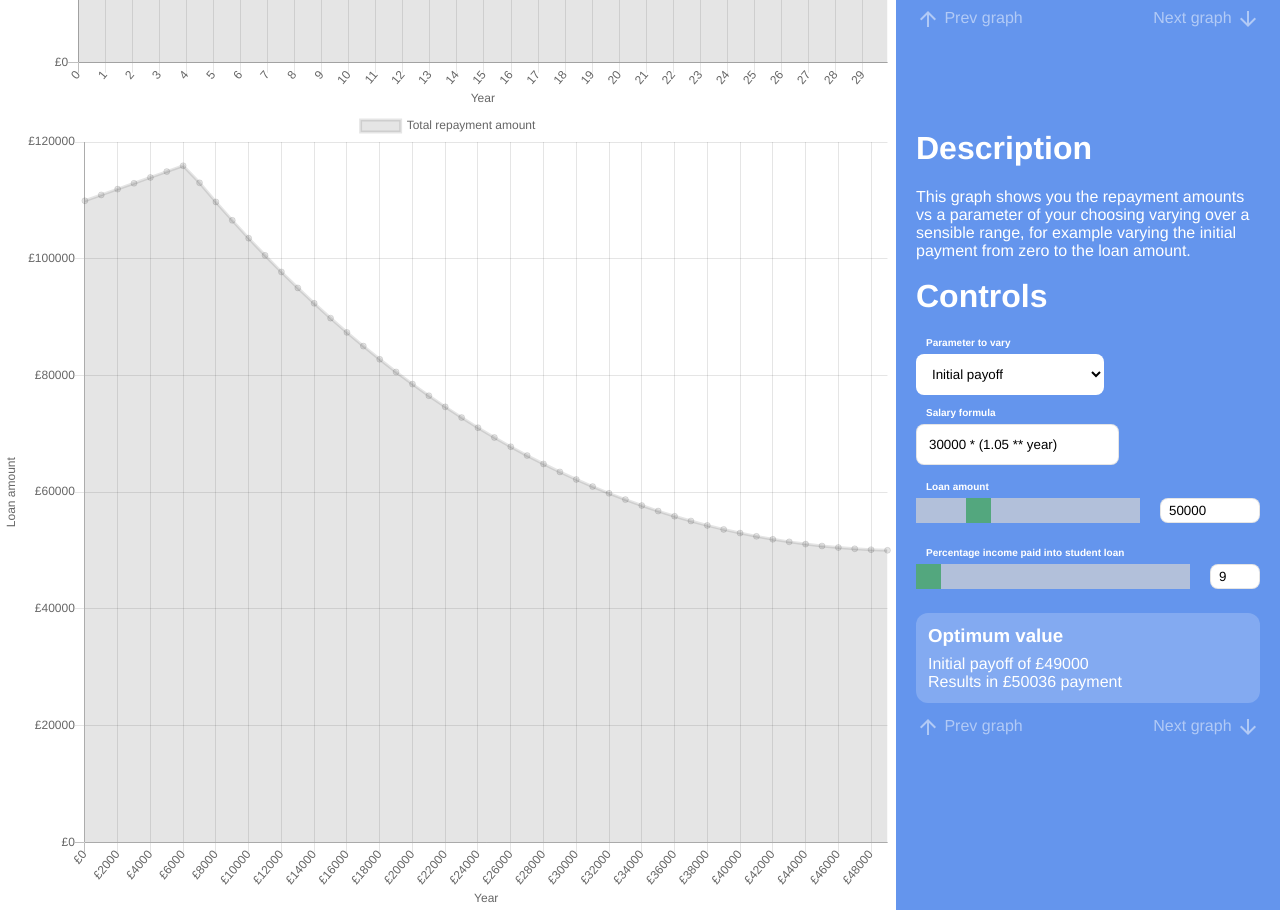
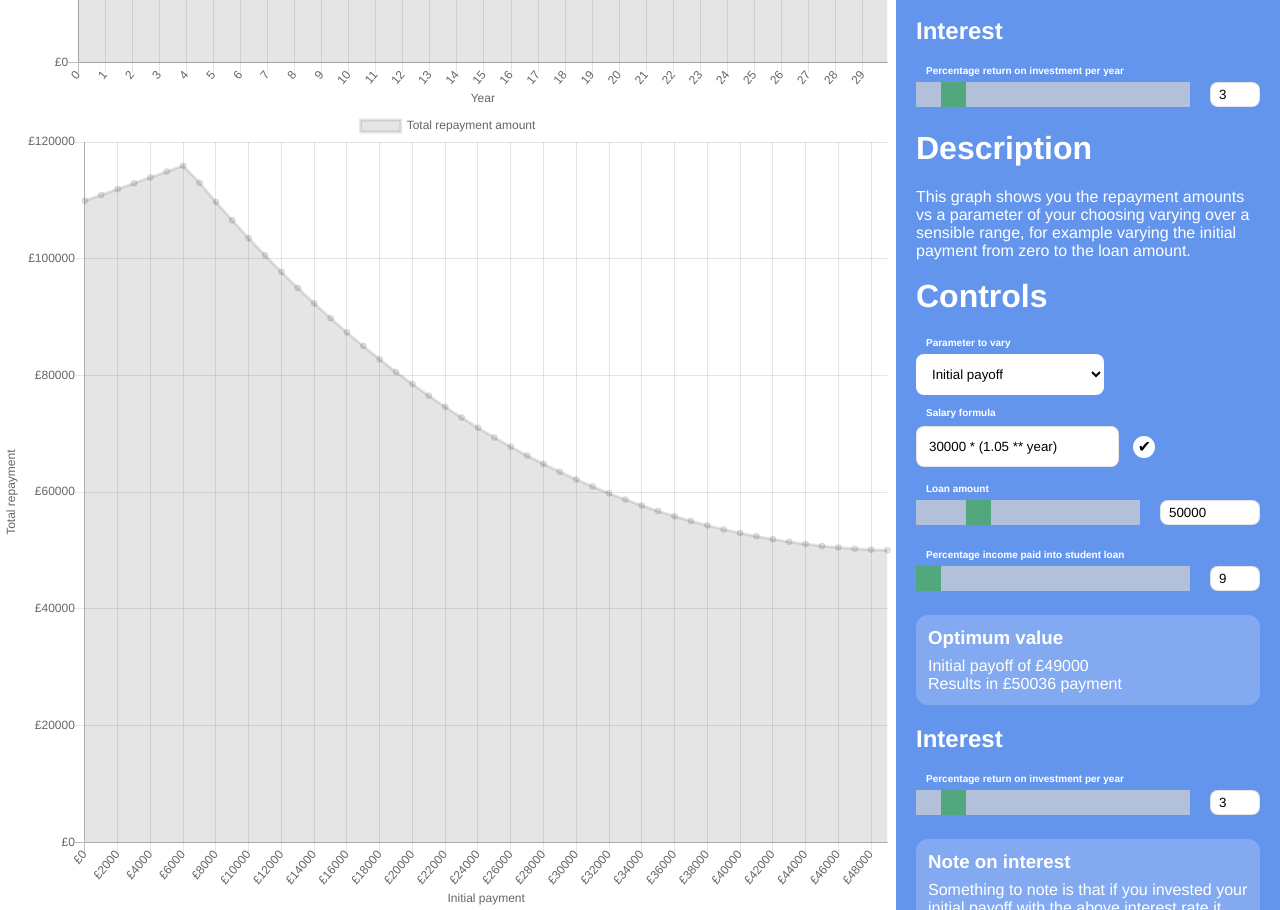
Before and after one commit to rcslaney/website-of-stuff, a plain HTML site: page student-loan-calculator/index.html in a window 1280 px wide. Shown: the part 690-1600 px from the top of the page. Drawn offline with Linux system fonts and the light colour scheme.

Commit message:
Added indicator to salary formula to see if its correct

```diff
--- a/student-loan-calculator/index.css
+++ b/student-loan-calculator/index.css
@@ -159,3 +159,21 @@ p {
     border-radius: 8px;
     margin: 0 0 12px 0;
 }
+
+#salaryFormula, #salaryFormula2 {
+    display: inline-block;
+}
+
+.salaryFormulaIndicator {
+    display: inline-block;
+    line-height: 22px;
+    background: white;
+    color: black;
+    border-radius: 100%;
+    height: 22px;
+    width: 22px;
+    text-align: center;
+    margin: 10px;
+    vertical-align: middle;
+    user-select: none;
+}
--- a/student-loan-calculator/index.html
+++ b/student-loan-calculator/index.html
@@ -23,6 +23,8 @@
         <h1>Controls</h1>
         <label for="salaryFormula">Salary formula</label>
         <input type="text" id="salaryFormula" value="30000 * (1.05 ** year)" oninput="updateMainChart()">
+        <div class="salaryFormulaIndicator" id="salaryIndicator1" title="Formula correct">✔</div>
+        <!-- TODO: Make more user friendly - add dropdown for linear increase, percentage increase, manuak salaray and advanced enter own formula mode -->
         <label for="loanAmount">Loan amount</label>
         <div class="sliderContainer">
             <input type="range" id="loanAmount" min="0" max="200000" value="50000"
@@ -33,7 +35,7 @@
         <label for="initialPayoff">Initial payoff</label>
         <div class="sliderContainer">
             <input type="range" id="initialPayoff" min="0" max="50000" value="0"
-                   oninput='initialPayoffText.value=initialPayoff.value; updateMainChart()'>
+                   oninput='initialPayoffText.value=initialPayoff.value; updateMainChart(); updateInterest1()'>
             <input type="text" id="initialPayoffText" class="sliderText" style="width: 100px;" value="0"
                    oninput='initialPayoff.value=initialPayoffText.value; updateMainChart()'/>
         </div>
@@ -53,6 +55,18 @@
             <br>
             <h3>Total remaining</h3>
             <p>£&nbsp;<span id="totalRemainingInfo">0</span></p>
+        </div>
+        <h2>Interest</h2>
+        <label for="perYearPayoff">Percentage return on investment per year</label>
+        <div class="sliderContainer">
+            <input type="range" id="investmentInterest1" min="0" max="30" value="3"
+                   oninput='investmentInterestText1.value=investmentInterest1.value; updateInterest1()'>
+            <input type="text" id="investmentInterestText1" class="sliderText" style="width: 50px;" value="3"
+                   oninput='investmentInterest1.value=investmentInterestText1.value'/>
+        </div>
+        <div class="infoBox">
+            <h3>Note on interest</h3>
+            <p>Something to note is that if you invested your initial payoff with the above interest rate it would have become £<span id="interestInfo1">0</span> over the 30 years.</p>
         </div>
         <div class="navigation">
             <div class="up"
@@ -83,6 +97,7 @@
             </select>
             <label for="salaryFormula">Salary formula</label>
             <input type="text" id="salaryFormula2" value="30000 * (1.05 ** year)" oninput="updateMainChart()">
+            <div class="salaryFormulaIndicator" id="salaryIndicator2" title="Formula correct">✔</div>
             <label for="loanAmount">Loan amount</label>
             <div class="sliderContainer">
                 <input type="range" id="loanAmount2" min="0" max="200000" value="50000"
@@ -113,6 +128,18 @@
             <h3>Optimum value</h3>
             <p><span id="optimumValueInfo"></span></p>
         </div>
+        <h2>Interest</h2>
+        <label for="perYearPayoff">Percentage return on investment per year</label>
+        <div class="sliderContainer">
+            <input type="range" id="investmentInterest" min="0" max="30" value="3"
+                   oninput='investmentInterestText.value=investmentInterest.value'>
+            <input type="text" id="investmentInterestText" class="sliderText" style="width: 50px;" value="3"
+                   oninput='investmentInterest.value=investmentInterestText.value'/>
+        </div>
+        <div class="infoBox">
+            <h3>Note on interest</h3>
+            <p>Something to note is that if you invested your initial payoff with the above interest rate it would have become £<span id="interestInfo">0</span> over the 30 years.</p>
+        </div>
         <div class="navigation">
             <div class="up"
                  onclick="this.parentElement.parentElement.parentElement.previousElementSibling.scrollIntoView()"><span
--- a/student-loan-calculator/index.js
+++ b/student-loan-calculator/index.js
@@ -164,9 +164,17 @@ var lineChart = new Chart(ctx, {
 });
 
 function updateMainChart() {
-    let tempSal = function (year) {
-        return eval(document.getElementById("salaryFormula").value)
-    };
+    try {
+        tempSal = new Function("year", "return " + document.getElementById("salaryFormula").value);
+    } catch(e) {
+        document.getElementById("salaryIndicator1").innerText = "✗";
+        document.getElementById("salaryIndicator1").title = e;
+        return
+    }
+
+    document.getElementById("salaryIndicator1").innerText = "✔";
+    document.getElementById("salaryIndicator1").title = "Formula correct";
+
     test = runSimulation(document.getElementById("loanAmount").value, tempSal, document.getElementById("perYearPayoff").value / 100, document.getElementById("initialPayoff").value);
     lineChart.data.datasets[0].data = test["balanceLog"];
     lineChart.update();
@@ -213,7 +221,7 @@ var options = {
             },
             scaleLabel: {
                 display: true,
-                labelString: "Year"
+                labelString: "Initial payment"
             }
         }],
         yAxes: [{
@@ -225,7 +233,7 @@ var options = {
             },
             scaleLabel: {
                 display: true,
-                labelString: "Loan amount"
+                labelString: "Total repayment"
             }
         }]
     },
@@ -251,7 +259,17 @@ var lineChart1 = new Chart(ctx1, {
 });
 
 function updateChart2() {
-    let tempSal = new Function("year", "return " + document.getElementById("salaryFormula").value);
+    try {
+        tempSal = new Function("year", "return " + document.getElementById("salaryFormula2").value);
+    } catch(e) {
+        document.getElementById("salaryIndicator2").innerText = "✗";
+        document.getElementById("salaryIndicator2").title = e;
+        return
+    }
+
+    document.getElementById("salaryIndicator2").innerText = "✔";
+    document.getElementById("salaryIndicator2").title = "Formula correct";
+
     let toBePayed = document.getElementById("loanAmount2").value;
     let initialPayoff = document.getElementById("initialPayoff2").value;
     let repaymentPercentage = document.getElementById("perYearPayoff2").value / 100;
@@ -269,6 +287,8 @@ function updateChart2() {
             resultsArray.push(results["repaymentTotal"]);
             resultsLabels.push("£" + initialPayment.toString())
         }
+
+        lineChart1.options.scales.xAxes[0].scaleLabel.labelString = "Initial payment"
     } else if (selection === "percentagePayoff") {
         document.getElementById("perYearPayoffControls").style.display = "none";
         document.getElementById("initialPayoffControls").style.display = "";
@@ -278,6 +298,8 @@ function updateChart2() {
             resultsArray.push(results["repaymentTotal"]);
             resultsLabels.push(Math.round(repaymentPercentageV * 100).toString() + "%")
         }
+
+        lineChart1.options.scales.xAxes[0].scaleLabel.labelString = "Percentage of salary paid into loan"
     }
 
     let globalMin = -1;
@@ -300,10 +322,25 @@ function updateChart2() {
     lineChart1.update()
 }
 
+function updateInterest() {
+    let initialPayoff = Number(document.getElementById("initialPayoff2").value);
+    let interest = Number(document.getElementById("investmentInterest").value);
+    document.getElementById("interestInfo").innerText = Math.round(initialPayoff * (1 + interest/100) ** 30).toString();
+}
+
+function updateInterest1() {
+    let initialPayoff = Number(document.getElementById("initialPayoff").value);
+    let interest = Number(document.getElementById("investmentInterest1").value);
+    document.getElementById("interestInfo1").innerText = Math.round(initialPayoff * (1 + interest/100) ** 30).toString();
+}
+
 let formMembers = document.getElementById("controls2").getElementsByTagName("*");
 for (let i = 0; i < formMembers.length; i++) {
     let el = formMembers[i];
     el.addEventListener("input", updateChart2);
+    el.addEventListener("input", updateInterest);
 }
 
+document.getElementById("investmentInterest").addEventListener("input", updateInterest);
+
 updateChart2();
```
